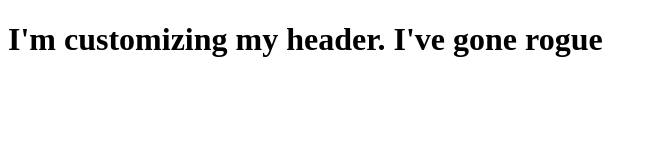
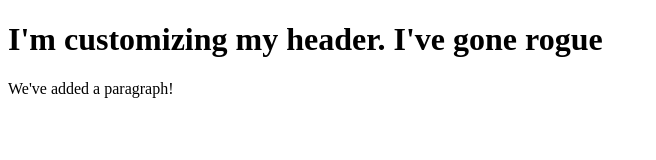
Before and after one commit to addelian/git-test, a plain HTML site: page index.html in a window 1280 px wide. Shown: the whole page, without its empty margins (0-656 px from the left). Drawn offline with Linux system fonts and the light colour scheme.

Commit message:
Second commit

```diff
--- a/index.html
+++ b/index.html
@@ -2,5 +2,6 @@
 <html>
    <body>
       <h1>I'm customizing my header. I've gone rogue</h1>
+      <p> We've added a paragraph!</p>
    </body>
 </html>
```
